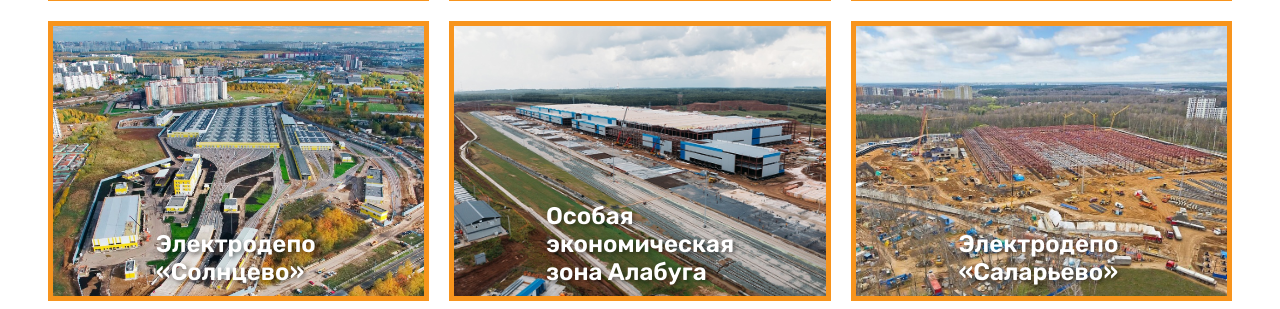
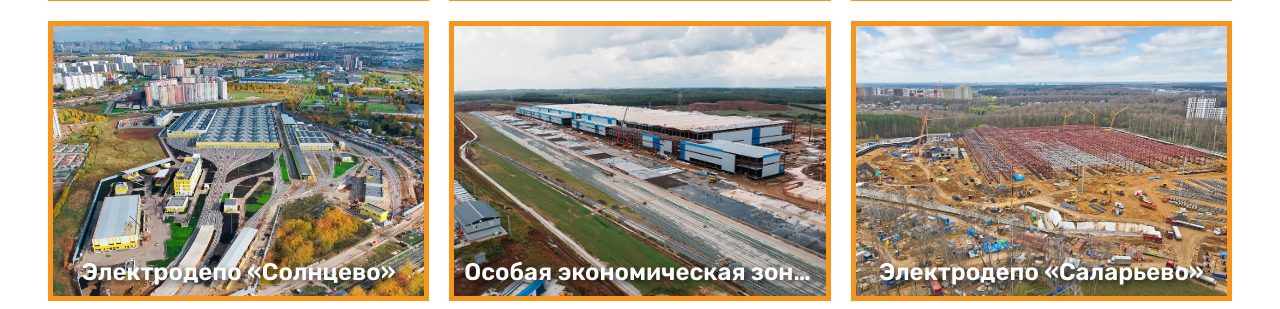
Before and after one commit to GlagolSpirinS/site_sfera_stroi_M, a Django app: page /place in a window 1280 px wide. Shown: the part 925-1234 px from the top of the page. Run offline with Django 5.2, Linux system fonts and the light colour scheme; data comes from the database, SQL or seed files in the repository.

Commit message:
fix_123/213

```diff
--- a/static/css/place.css
+++ b/static/css/place.css
@@ -57,20 +57,24 @@
 }
 
 .popka_negra {
-    color: white;
-    text-shadow: 2px 2px 4px rgba(0, 0, 0, 0.5);
+    color: #FFFFFF; /* Чисто белый цвет текста */
+    text-shadow: 3px 3px 6px rgba(0, 0, 0, 0.7); /* Увеличенная тень для лучшего выделения */
     position: absolute;
     bottom: 0;
     left: 50%;
     transform: translateX(-50%);
-    z-index: 1;
+    z-index: 2; /* Обеспечивает, что текст будет поверх overlay */
     font-family: 'Rubik', sans-serif;
     font-weight: 600;
     font-size: 24px;
     padding: 10px;
     box-sizing: border-box;
+    text-align: center;
+    white-space: nowrap;
+    overflow: hidden;
+    text-overflow: ellipsis;
+    width: 100%;
 }
-
 .filter-buttons {
     display: flex;
     margin-top: 20px;
--- a/templates/company.html
+++ b/templates/company.html
@@ -7,7 +7,6 @@
     <link rel="stylesheet" href="{% static 'css/company.css' %}">
     <div class="glavnoe_slovo">Компания</div>
     <div class="container">
-
         <h2 class="subtitle">Описание деятельности компании</h2>
         <div class="content">
             <p>Компания ООО «Сфера-Строй М» была создана 13 января 2021 года в Москве. Основным видом деятельности является строительство железных дорог.</p>
```
Also changed, not shown: static/css/company.css (+12 -1 lines), static/css/object_detail.css (+51 -10 lines).
